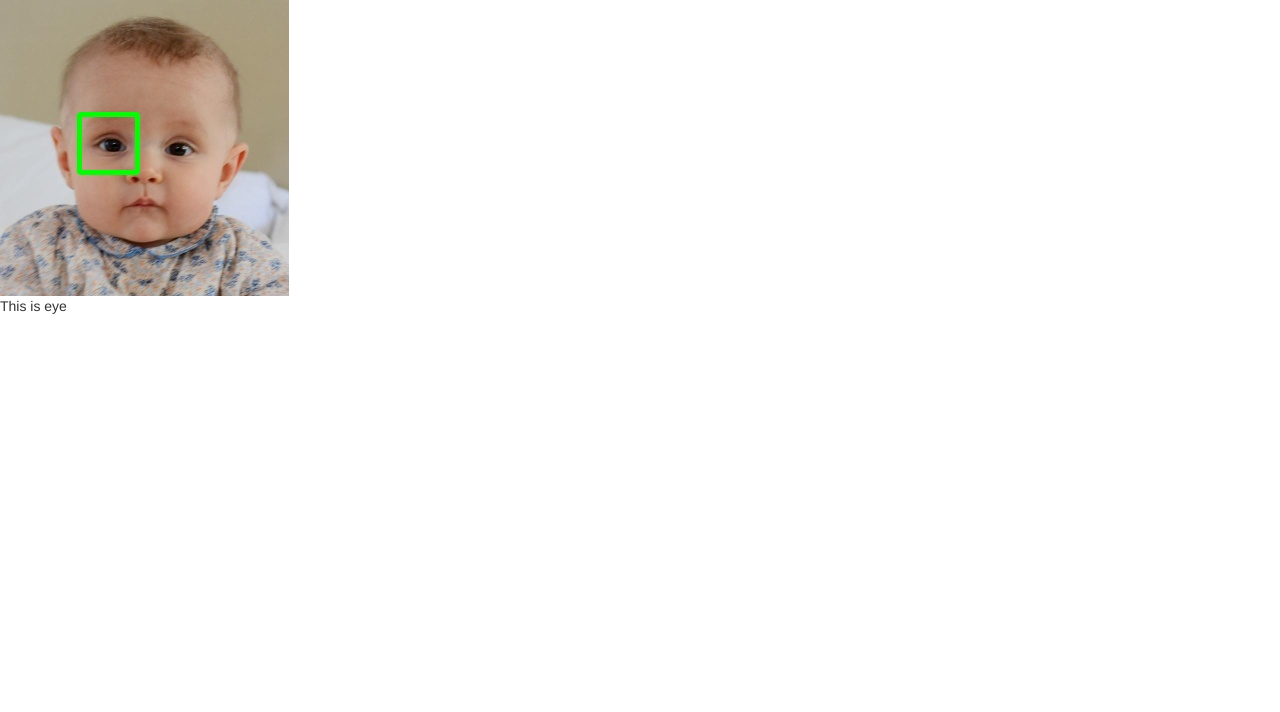
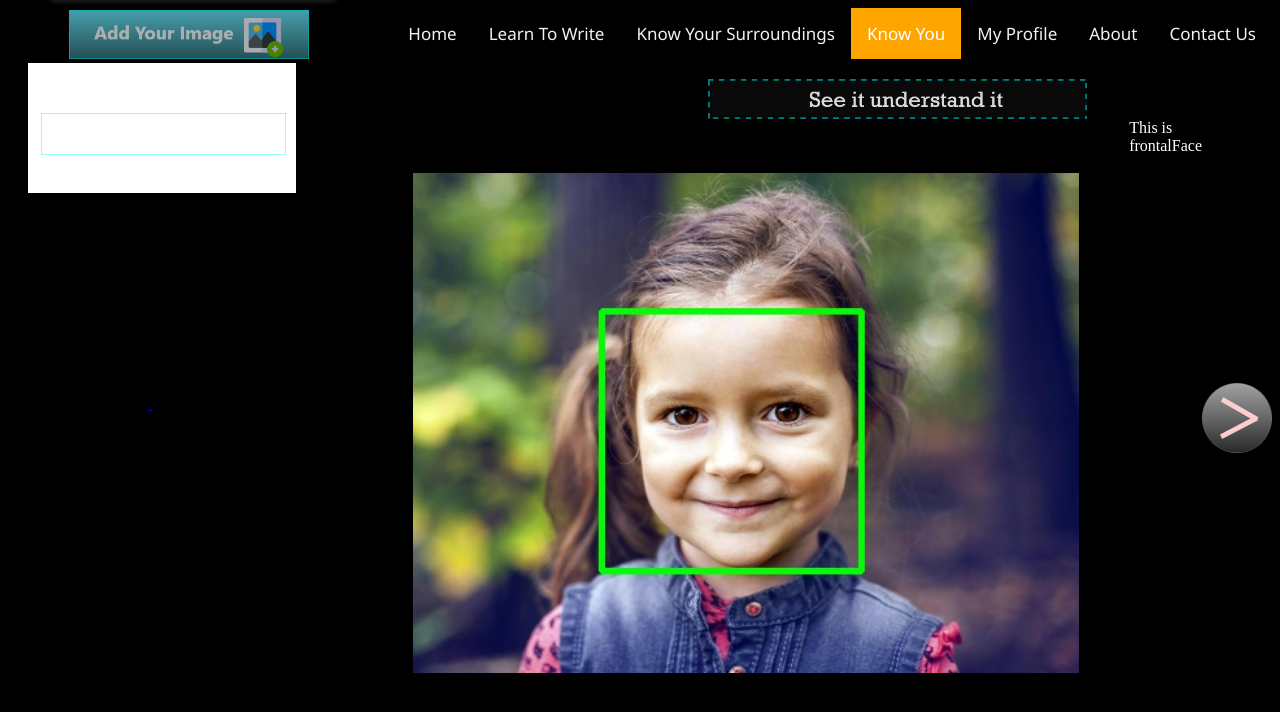
Before and after one commit to mohtasimhadi/HaateKhari, a Django app: page /know_you_learn in a window 1280 px wide. Shown: the top 712 px of the page. Run offline with Django 3.2, Linux system fonts and the light colour scheme; some libraries are stand-ins or nearby versions.

Commit message:
changes on UI

```diff
--- a/templates/know_you_learn.html
+++ b/templates/know_you_learn.html
@@ -1,18 +1,34 @@
 <!DOCTYPE html>
+{% load static %}
 <html lang="en">
 <head>
+    <link rel="stylesheet" href="{% static 'css/know_you.css' %}">
+    <link rel="stylesheet" href="{% static 'css/menubar.css' %}">
     <meta charset="UTF-8">
-    <title>HaateKhari</title>
-
-      <meta name="viewport" content="width=device-width, initial-scale=1">
-      <link rel="stylesheet" href="https://maxcdn.bootstrapcdn.com/bootstrap/3.3.7/css/bootstrap.min.css">
-      <script src="https://ajax.googleapis.com/ajax/libs/jquery/3.3.1/jquery.min.js">
-      </script>
-      <script src="https://maxcdn.bootstrapcdn.com/bootstrap/3.3.7/js/bootstrap.min.js">
-      </script>
+    <title>Haate Khori</title>
 </head>
 <body>
-    <img src="{{ context }}">
-    <p>This is {{ action }}</p>
+    <div class="menubar">
+        <a href="{% url 'contact_us' %}">Contact Us</a>
+        <a href="{% url 'about' %}">About</a>
+        <a href="{% url 'my_profile' %}">My Profile</a>
+        <a class="active" href="#">Know You</a>
+        <a href="{% url 'surroundings' %}">Know Your Surroundings</a>
+        <a href="{% url 'writing' %}">Learn To Write</a>
+        <a href="{% url 'home' %}">Home</a>
+    </div>
+    <img id="label" src="/static/img/shape_level0_label.png" width="30%">
+    <div class="main">
+        <div id="shape-level0">
+            <img id="sub-menu" src="/static/img/know_you_level0.png" width="60%">
+            <img id="select-back" src="/static/img/know_your_surroundings_level0_black.png" width="300">
+            <img id="learn-select-active" src="/static/img/learn_option_active.png" width="140">
+            <a href="{% url 'surroundings_shape_level0_identify' %}"> <img id="identify-select" src="/static/img/identify_option.png" width="140"> </a>
+            <a href="{% url 'add_image_know_you' %}"><img id="add-image" src="/static/img/add_image_know_you.png" width="240"></a>
+            <a href="{% url 'know_you_level1' %}"><img id="level1-choice" src="/static/img/know_you_level1_choice.png" width="55%"></a>
+    </div>>
+    <img id="shape-back" src="{{ context }}" width="900" height="500">
+    <p><font color="white">This is {{ action }}</p>
+    <img id="shape-next-btn" src="/static/img/shape_learn_next_btn.png" width="70" height="70">
 </body>
 </html>
```
Also changed, not shown: templates/add_image_know_you.html (+26 -4 lines), media/knowYourself/eye.jpg (deleted), media/knowYourself/frontalFace.jpg (added), static/img/know_you_level0.png, static/img/know_you_level0_img1_eye.png.
